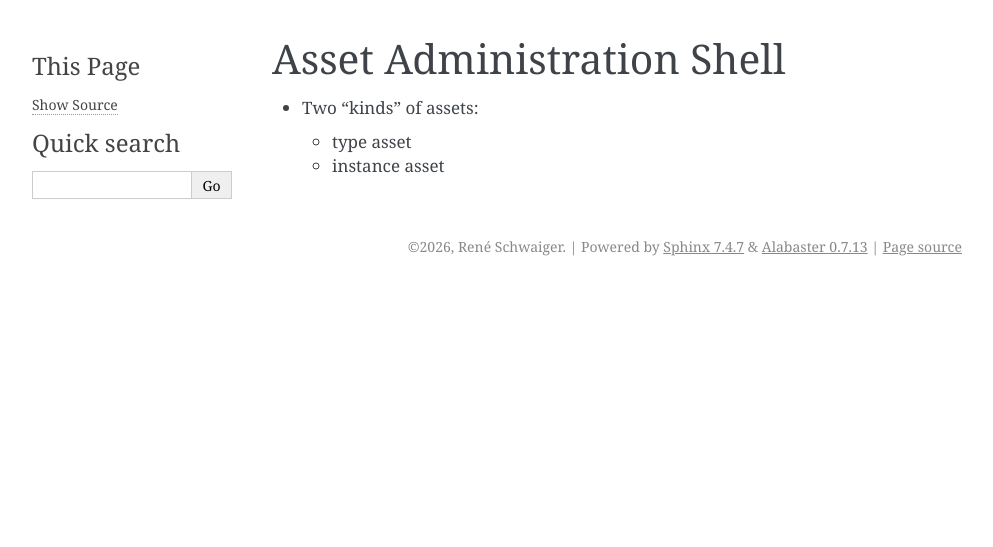
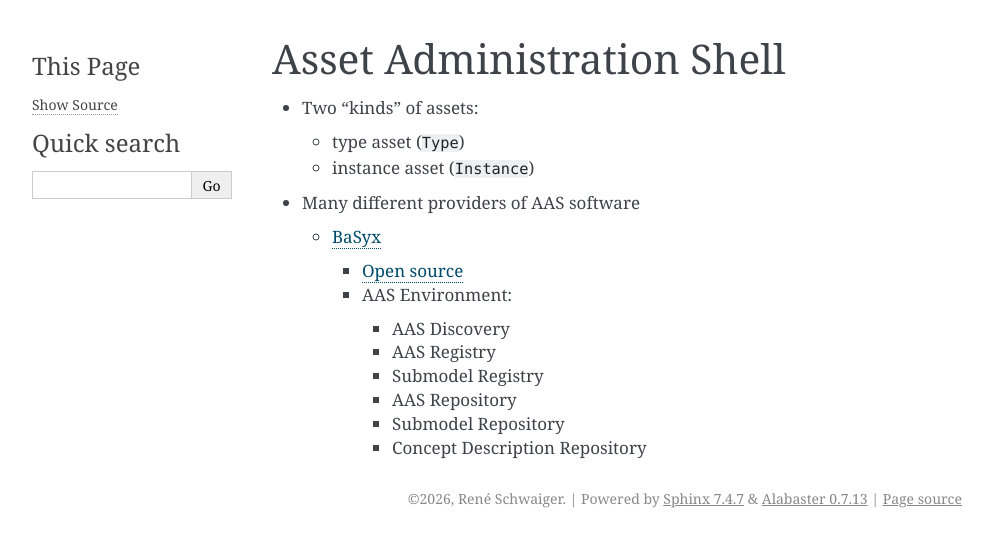
Before and after one commit to ift-tuwien/Digital-Product-Passport, a Sphinx documentation site: the page built from doc/sphinx/aas.md, in a window 1280 px wide. Shown: the top 547 px of the page, without its empty margins (148-1141 px from the left). Built offline with Sphinx 7.4.7, drawn with Linux system fonts in a browser that asks for light colours.

Commit message:
AAS: Extend text

```diff
--- a/doc/sphinx/aas.md
+++ b/doc/sphinx/aas.md
@@ -1,5 +1,16 @@
 # Asset Administration Shell
 
 - Two “kinds” of assets:
-  - type asset
-  - instance asset
+  - type asset (`Type`)
+  - instance asset (`Instance`)
+
+- Many different providers of AAS software
+  - [BaSyx](https://basyx.org)
+    - [Open source](https://github.com/eclipse-basyx)
+    - AAS Environment:
+      - AAS Discovery
+      - AAS Registry
+      - Submodel Registry
+      - AAS Repository
+      - Submodel Repository
+      - Concept Description Repository
```
